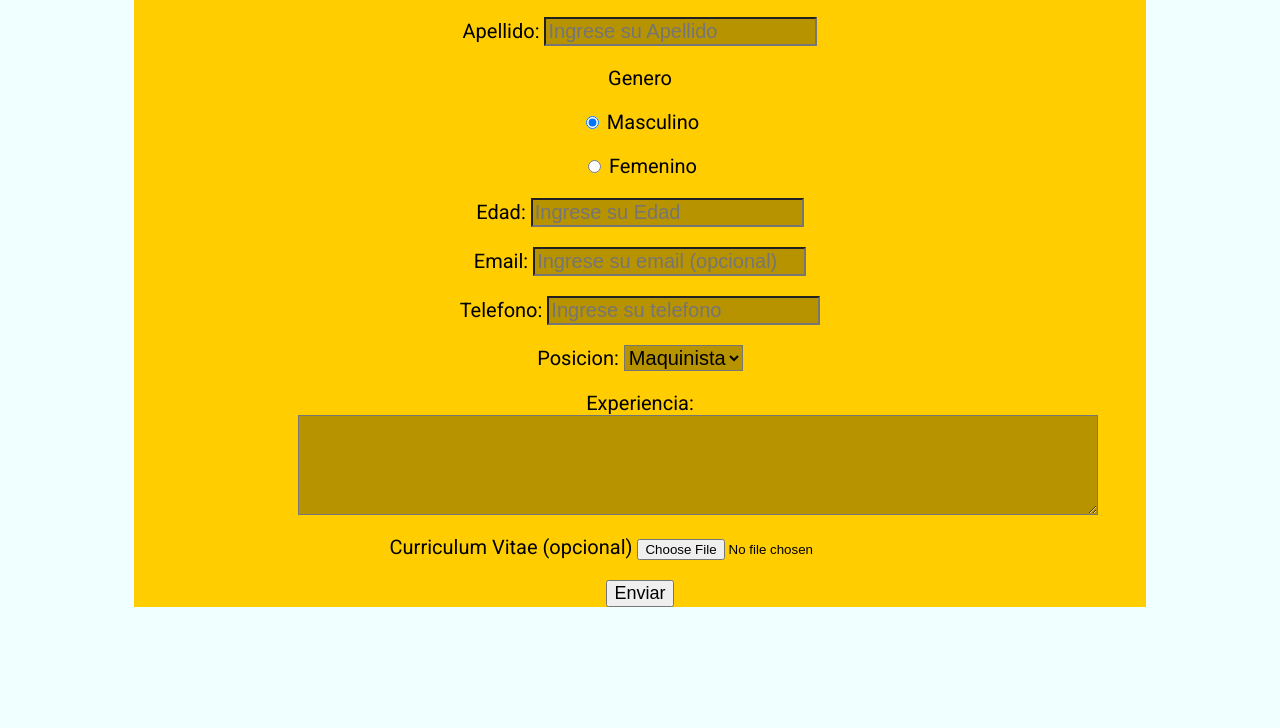
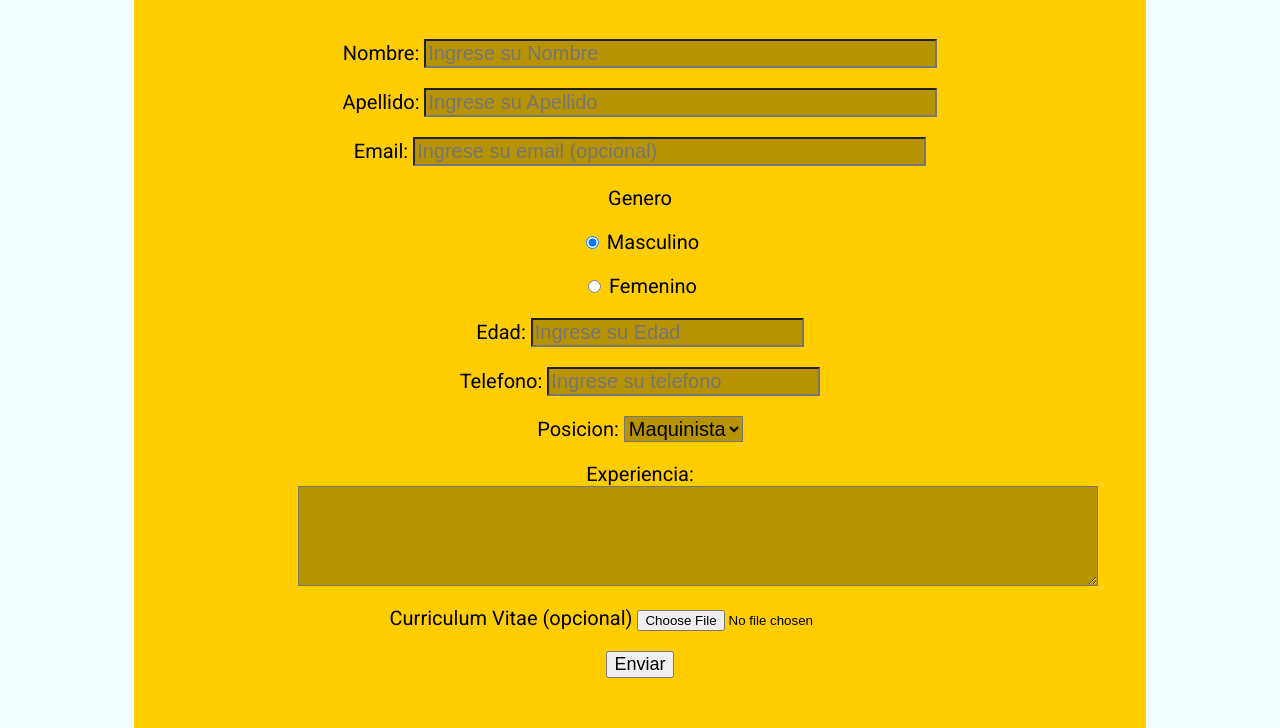
Before and after one commit to UCC-LabCompu2/proyecto2024-fernandez-favaron, a plain HTML site: page formulario.html in a window 1280 px wide. Shown: the part 170-898 px from the top of the page. Before the commit the page ends 800 px from the top, so only its background shows below. Drawn offline with Linux system fonts and the light colour scheme.

Commit message:
Added size attribute and empty canvas

```diff
--- a/formulario.html
+++ b/formulario.html
@@ -24,16 +24,22 @@
         <h1>Formulario para mandar CV</h1>
     </div>
     <section>
-        <form class="central">
+        <form class="central babypad">
             <div class="formg">
                 <label for="input_nombre">Nombre:</label>
-                <input type="text" id="input_nombre" placeholder="Ingrese su Nombre" class="formi" maxlength="24" required>
+                <input type="text" id="input_nombre" placeholder="Ingrese su Nombre" class="formi" size="40" maxlength="24" required>
             </div>
 
             <div class="formg">
                 <label for="input_apellido">Apellido:</label>
-                <input type="text" id="input_apellido" placeholder="Ingrese su Apellido" class="formi" maxlength="24" required>
+                <input type="text" id="input_apellido" placeholder="Ingrese su Apellido" class="formi" size="40" maxlength="24" required>
             </div>
+
+            <div class="formg">
+                <label for="input_email">Email:</label>
+                <input type="email" id="input_email" placeholder="Ingrese su email (opcional)" size="40" class="formi" maxlength="40">
+            </div>
+
             <div class="formg">
                 <p>Genero</p>
                 <input type="radio" name="radioButton_sexo" id="sexoM" value="masculino"
@@ -49,17 +55,12 @@
 
             <div class="formg">
                 <label for="input_edad">Edad:</label>
-                <input type="number" id="input_edad" placeholder="Ingrese su Edad" class="formi" maxlength="2" required>
-            </div>
-
-            <div class="formg">
-                <label for="input_email">Email:</label>
-                <input type="email" id="input_email" placeholder="Ingrese su email (opcional)" class="formi" maxlength="40">
+                <input type="number" id="input_edad" placeholder="Ingrese su Edad" class="formi" size="10" maxlength="2" required>
             </div>
 
             <div class="formg">
                 <label for="input_tel">Telefono:</label>
-                <input type="number" id="input_tel" placeholder="Ingrese su telefono" maxlength="20" class="formi" required>
+                <input type="number" id="input_tel" placeholder="Ingrese su telefono" maxlength="20" size="20" class="formi" required>
             </div>
 
             <div class="formg">
```
Also changed, not shown: equipos.html (+1 -0 lines).
